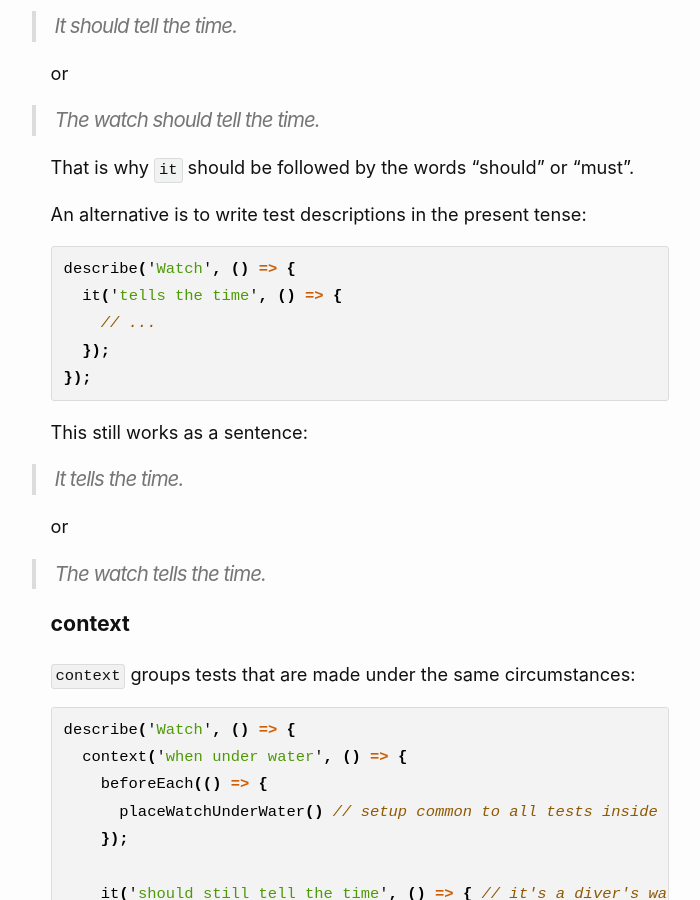
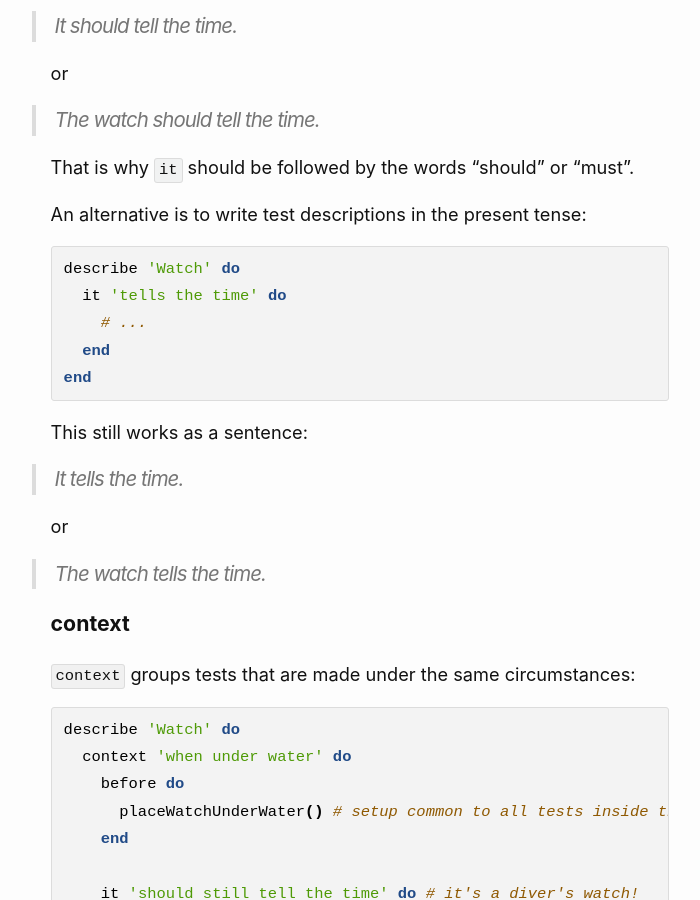
Before and after one commit to guilhermesimoes/guilhermesimoes.github.io, a Jekyll site: the page built from _posts/2020-09-14-writing-good-test-descriptions.md, in a window 1280 px wide and 900 px high, scrolled down 1494 px. Shown: the whole window, without its empty margins (280-980 px from the left). Built offline with Jekyll 4.4.1, drawn with Linux system fonts in a browser that asks for light colours; some of the changed text lies outside the part shown.

Commit message:
Change examples from JS to Ruby

````diff
--- a/_posts/2020-09-14-writing-good-test-descriptions.md
+++ b/_posts/2020-09-14-writing-good-test-descriptions.md
@@ -19,10 +19,10 @@ But what does this really mean in practice? Let's find out.
 
 `describe` defines the subject under test:
 
-```js
-describe('Watch', () => {
-  // ...
-});
+```ruby
+describe 'Watch' do
+  # ...
+end
 ```
 
 Here we are testing the `Watch` class.
@@ -33,12 +33,12 @@ Here we are testing the `Watch` class.
 
 `it` lays out the test case — the behaviour and outcome we expect. But linguistically, `it` refers to the actual thing we are testing:
 
-```js
-describe('Watch', () => {
-  it('should tell the time', () => {
-    // ...
-  });
-});
+```ruby
+describe 'Watch' do
+  it 'should tell the time' do
+    # ...
+  end
+end
 ```
 
 We are meant to read the test description as if it were a sentence.
@@ -53,12 +53,12 @@ That is why `it` should be followed by the words "should" or "must".
 
 An alternative is to write test descriptions in the present tense:
 
-```js
-describe('Watch', () => {
-  it('tells the time', () => {
-    // ...
-  });
-});
+```ruby
+describe 'Watch' do
+  it 'tells the time' do
+    # ...
+  end
+end
 ```
 
 This still works as a sentence:
@@ -73,22 +73,22 @@ or
 
 `context` groups tests that are made under the same circumstances:
 
-```js
-describe('Watch', () => {
-  context('when under water', () => {
-    beforeEach(() => {
-      placeWatchUnderWater() // setup common to all tests inside this context
-    });
+```ruby
+describe 'Watch' do
+  context 'when under water' do
+    before do
+      placeWatchUnderWater() # setup common to all tests inside this context
+    end
 
-    it('should still tell the time', () => { // it's a diver's watch!
-      // ...
-    });
+    it 'should still tell the time' do # it's a diver's watch!
+      # ...
+    end
 
-    it('should measure depth', () => {
-      // ...
-    });
-  });
-});
+    it 'should measure depth' do
+      # ...
+    end
+  end
+end
 ```
 
 Once again we are meant to read the test description as if it were a sentence.
````
